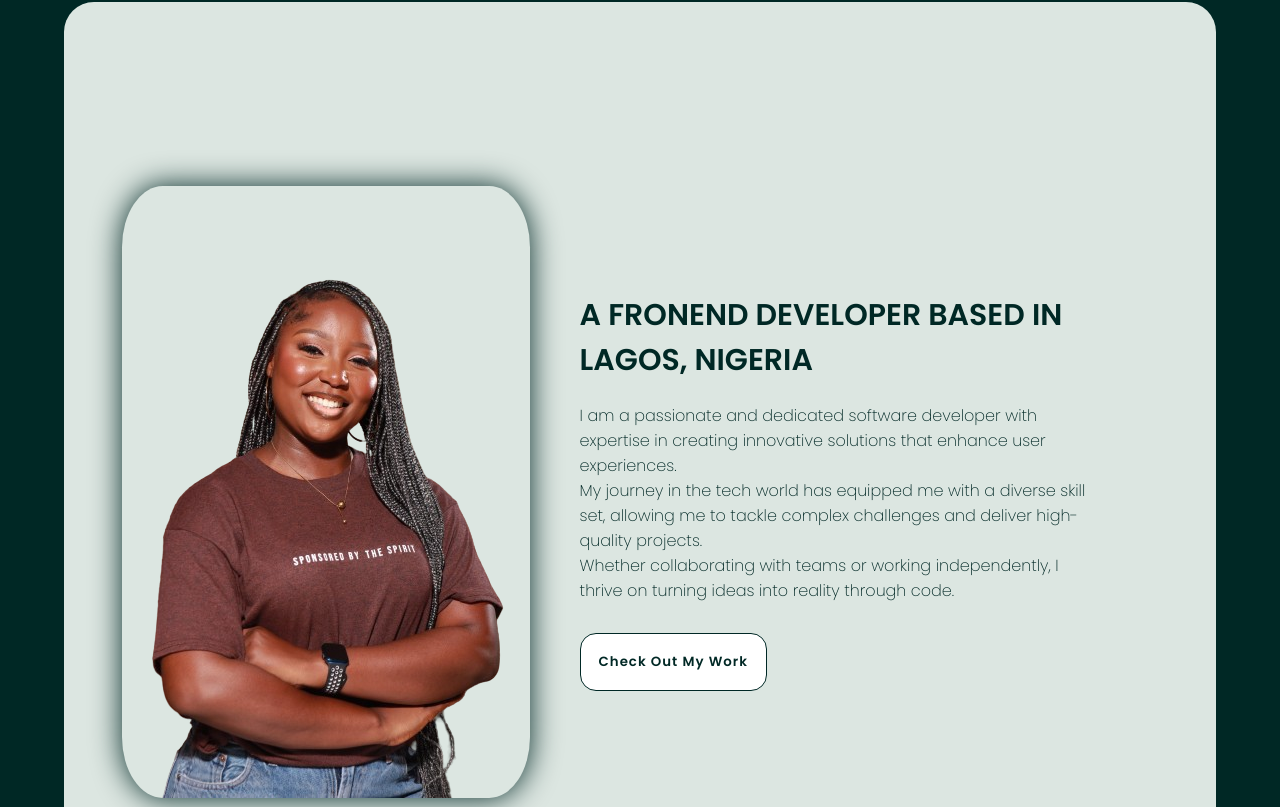
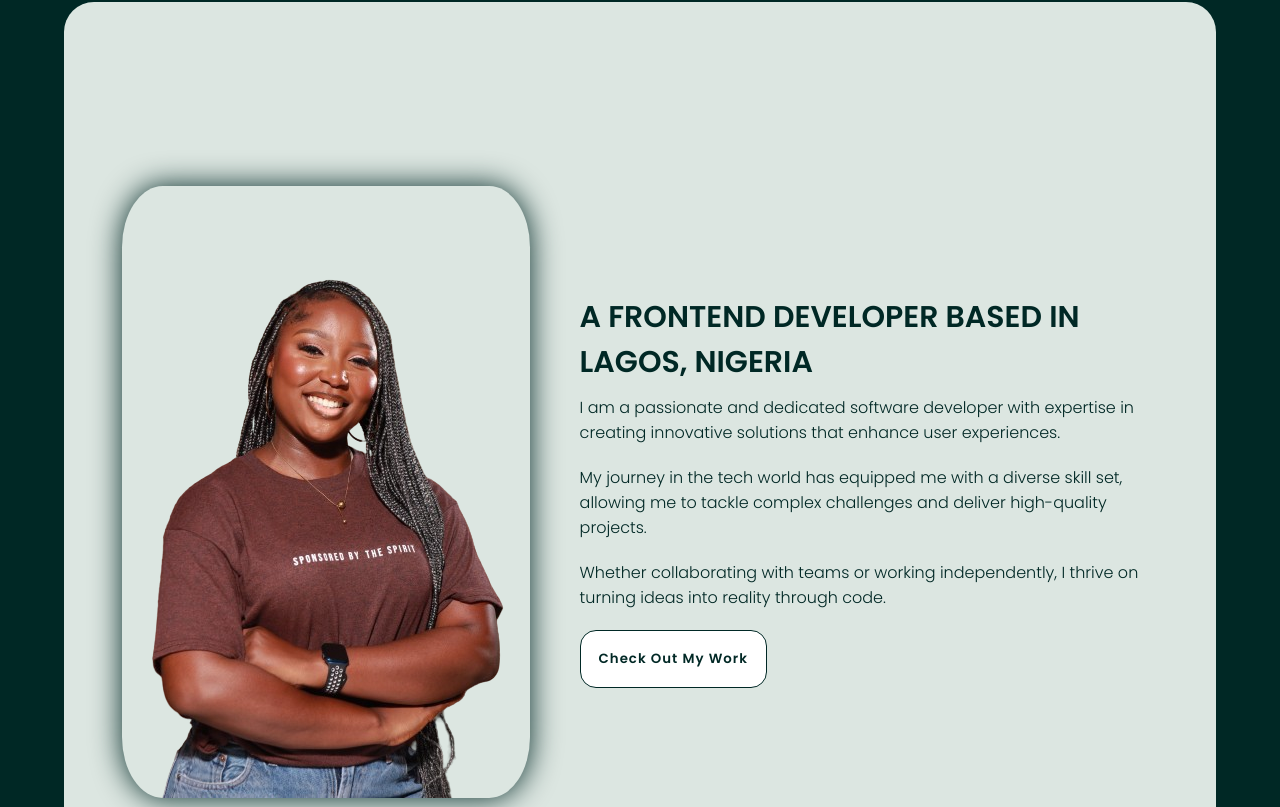
Before and after one commit to Rachel-Cellulose/portfolio, a React (Create React App) app: page / in a window 1280 px wide. Shown: the part 1078-1885 px from the top of the page. Built offline with nearby package versions, Linux system fonts and the light colour scheme.

Commit message:
made changes

```diff
--- a/src/components/About/About.jsx
+++ b/src/components/About/About.jsx
@@ -13,17 +13,22 @@ const About = () => {
           </div>
 
           <div className="about_text">
-            <h4>A fronend developer based in Lagos, Nigeria</h4>
+            <h4>A frontend developer based in Lagos, Nigeria</h4>
             <p>
               I am a passionate and dedicated software developer with expertise
-              in creating innovative solutions that enhance user experiences.<br/> My
-              journey in the tech world has equipped me with a diverse skill
-              set, allowing me to tackle complex challenges and deliver
-              high-quality projects. <br/> Whether collaborating with teams or working
-              independently, I thrive on turning ideas into reality through
-              code.
+              in creating innovative solutions that enhance user experiences.
             </p>
 
+            <p>
+              My journey in the tech world has equipped me with a diverse skill
+              set, allowing me to tackle complex challenges and deliver
+              high-quality projects.
+            </p>
+
+            <p>
+              Whether collaborating with teams or working independently, I
+              thrive on turning ideas into reality through code.
+            </p>
             <motion.div className="about_button">
               <a href="#portfolio">
                 <button className="btn btn-color"> Check Out My Work</button>
--- a/src/components/About/About.scss
+++ b/src/components/About/About.scss
@@ -28,14 +28,16 @@
       h4 {
         font-size: 3rem;
         font-weight: 600;
+        text-align: left;
         text-transform: uppercase;
       }
 
       p {
         font-size: 1.6rem;
-        margin: 2rem 0 3rem;
-        width: 90%;
-        font-weight: 200;
+        margin: 1rem 0 2rem;
+        width: 100%;
+        font-weight: 300;
+        text-align: left;
       }
     }
   }
--- a/src/components/Home/Home.scss
+++ b/src/components/Home/Home.scss
@@ -118,7 +118,7 @@
       height: auto;
 
       padding: 0 5%;
-      box-shadow: 0 0 2rem rgb(221, 233, 232);
+      box-shadow: 0 0 2rem rgb(15, 61, 57);
       border-radius: 30px;
     }
   }
```
